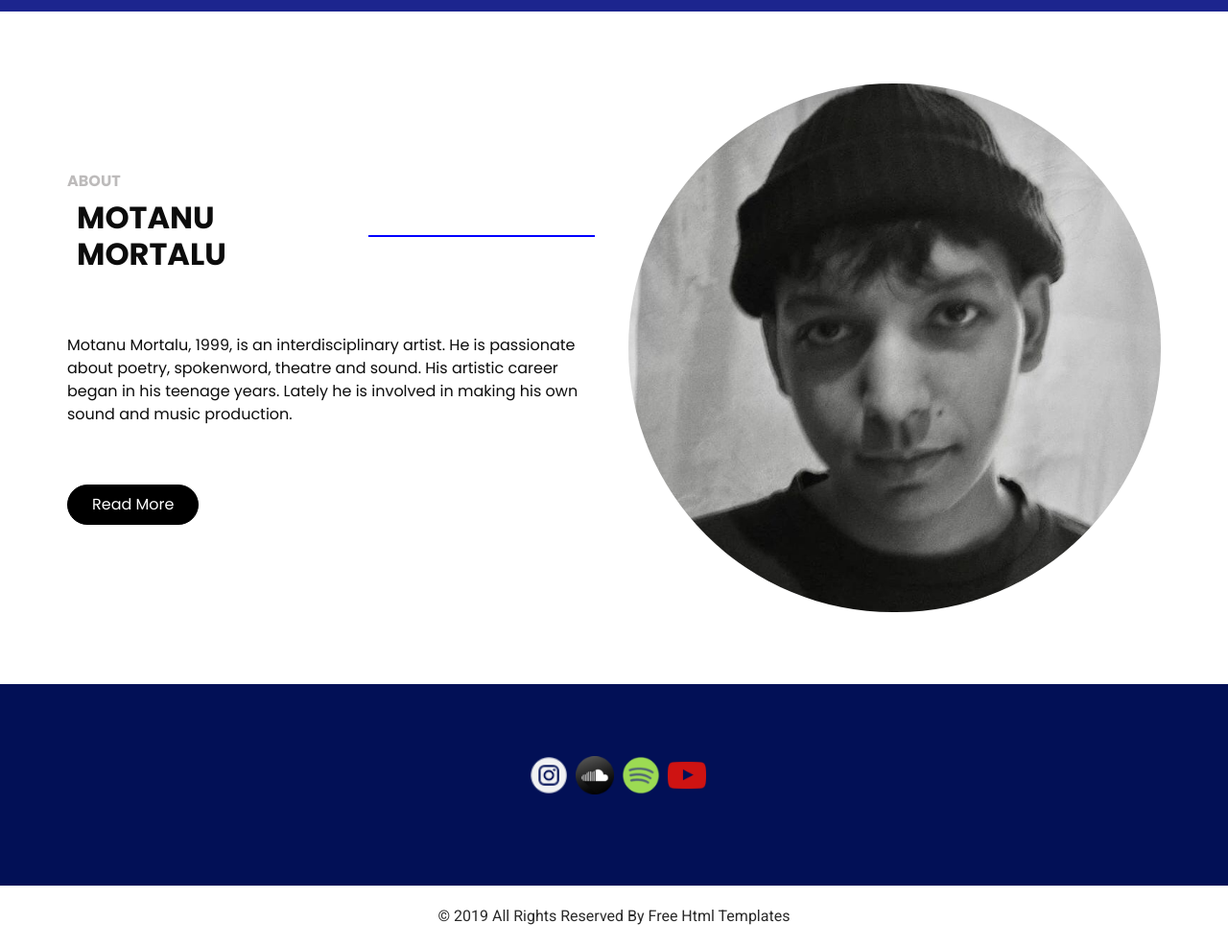
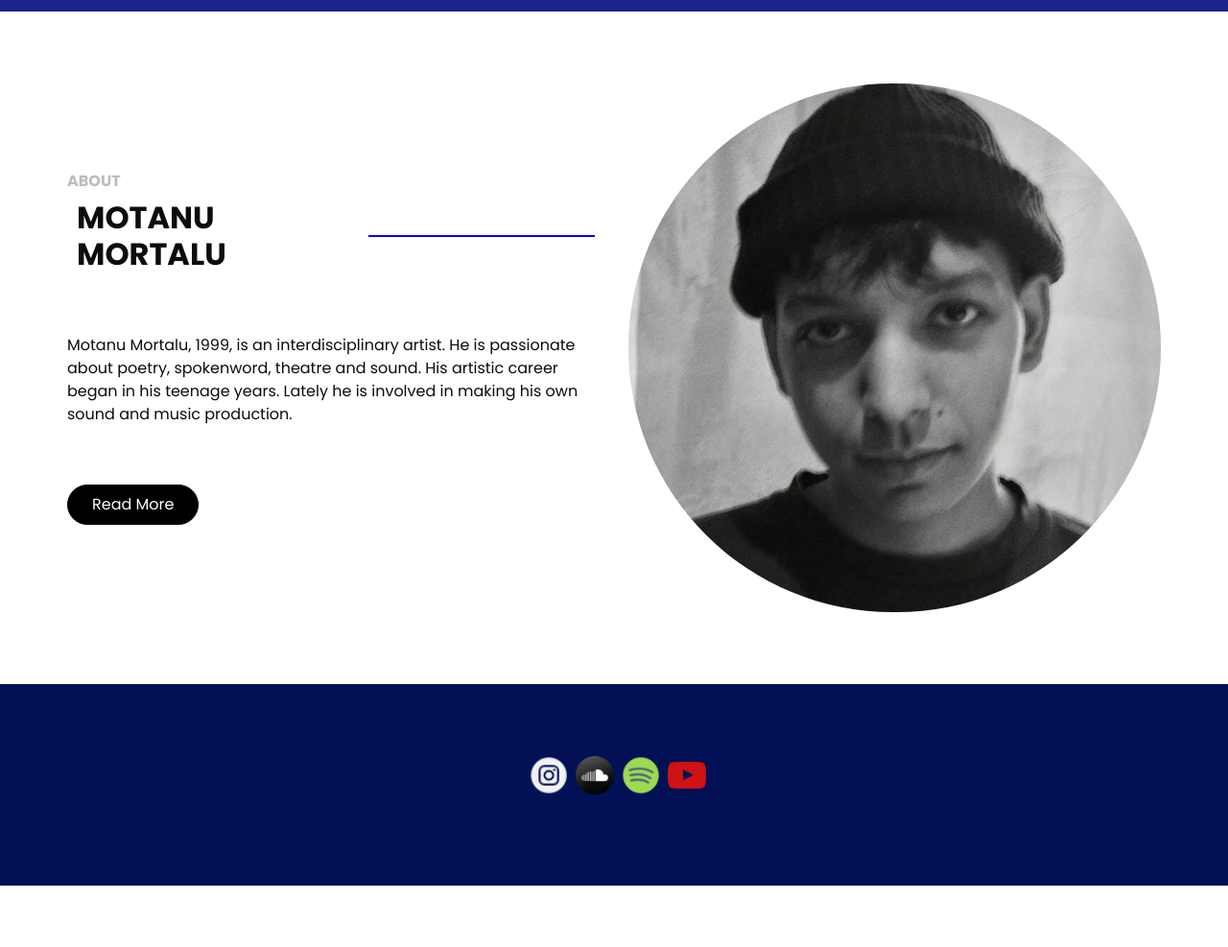
Before and after one commit to emapop/motanu-artist-page, a plain HTML site: page bio.html in a window 1280 px wide. Shown: the part 62-1049 px from the top of the page at 96% size. After the commit the page ends 985 px from the top, so only its background shows below. Drawn offline with nearby package versions, Linux system fonts and the light colour scheme.

Commit message:
made some updates

```diff
--- a/bio.html
+++ b/bio.html
@@ -146,16 +146,8 @@
   </section>
 
 
-  <!-- end info_section -->
+  <!-- end info section -->
 
-  <!-- footer section -->
-  <section class="container-fluid footer_section">
-    <p>
-      &copy; 2019 All Rights Reserved By
-      <a href="https://html.design/">Free Html Templates</a>
-    </p>
-  </section>
-  <!-- footer section -->
 
   <script type="text/javascript" src="js/jquery-3.4.1.min.js"></script>
   <script type="text/javascript" src="js/bootstrap.js"></script>
```
